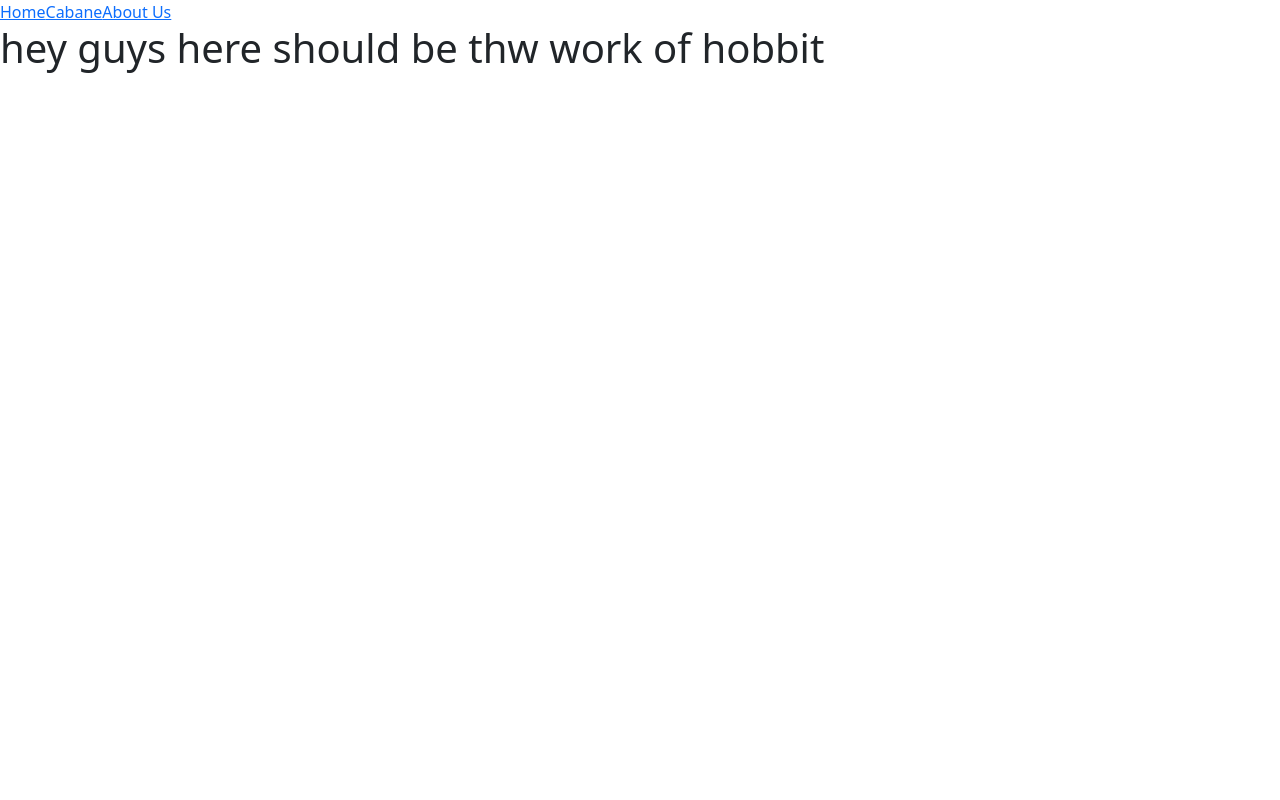
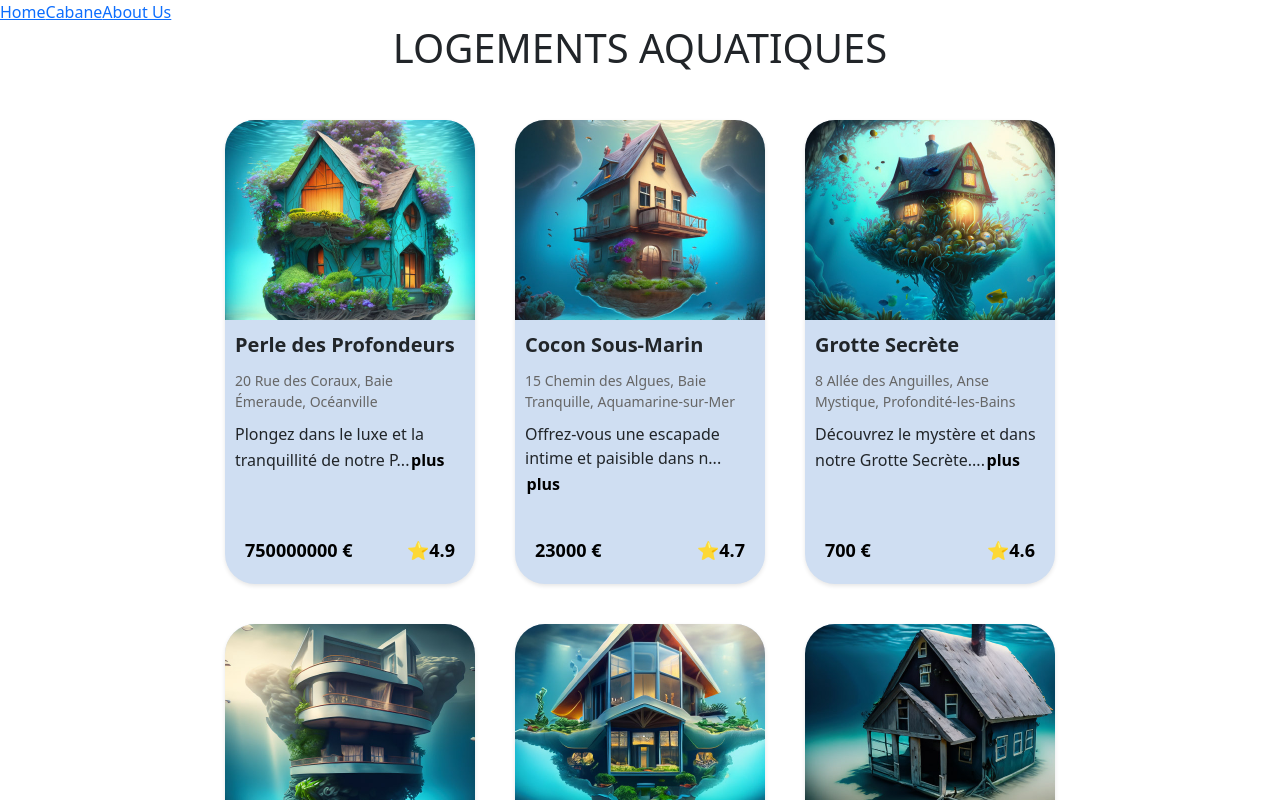
Before and after one commit to messaoudisony/Hackathon1, a React (Vite) app: page /Hobbit in a window 1280 px wide. Shown: the top 800 px of the page. Built offline with nearby package versions, Linux system fonts and the light colour scheme.

Commit message:
pull dev branch

```diff
--- a/src/App.css
+++ b/src/App.css
@@ -19,13 +19,15 @@
 }
 
 /* css CardHouses */
+
+h1 {
+  text-align: center;
+}
 .container {
   display: flex;
   flex-wrap: wrap;
   justify-content: center;
   padding: 20px;
-  margin-left: 50px;
-  margin-right: 50px;
   text-align: start;
 }
 
@@ -114,4 +116,4 @@
 
 .read-the-docs {
   color: #888;
-} */
+}
--- a/src/App.jsx
+++ b/src/App.jsx
@@ -1,4 +1,3 @@
-import "./App.css";
 import HobbitHouses from "./components/Hobbit";
 
 function App() {
--- a/src/component/Hobbit.jsx
+++ b/src/component/Hobbit.jsx
@@ -1,10 +1,10 @@
-import React from 'react';
+import HobbitHouses from "../components/Hobbit";
 
 const Hobbit = () => {
   return (
-    <div>
-      {<h1>hey guys here should be thw work of hobbit  </h1>}
-    </div>
+    <>
+      <HobbitHouses />
+    </>
   );
 };
 
```
